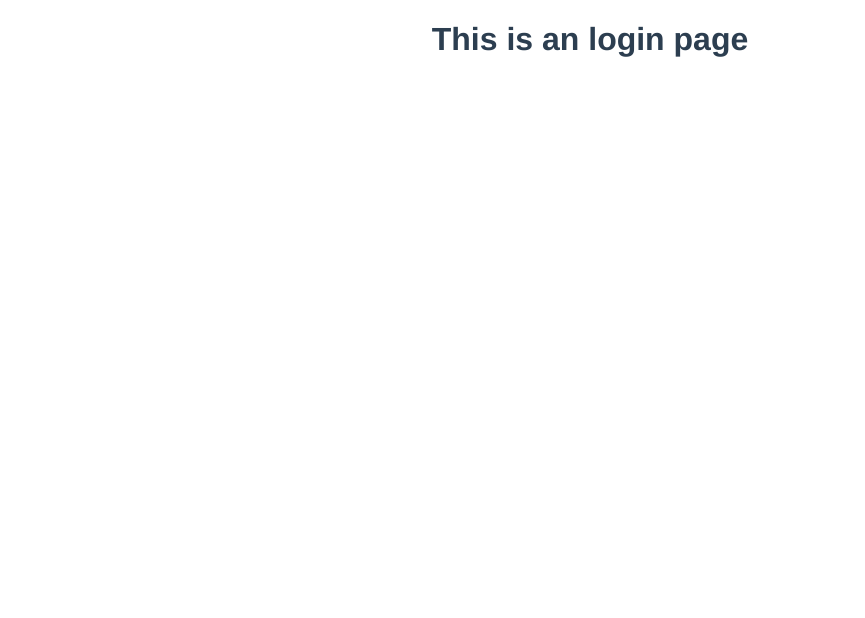
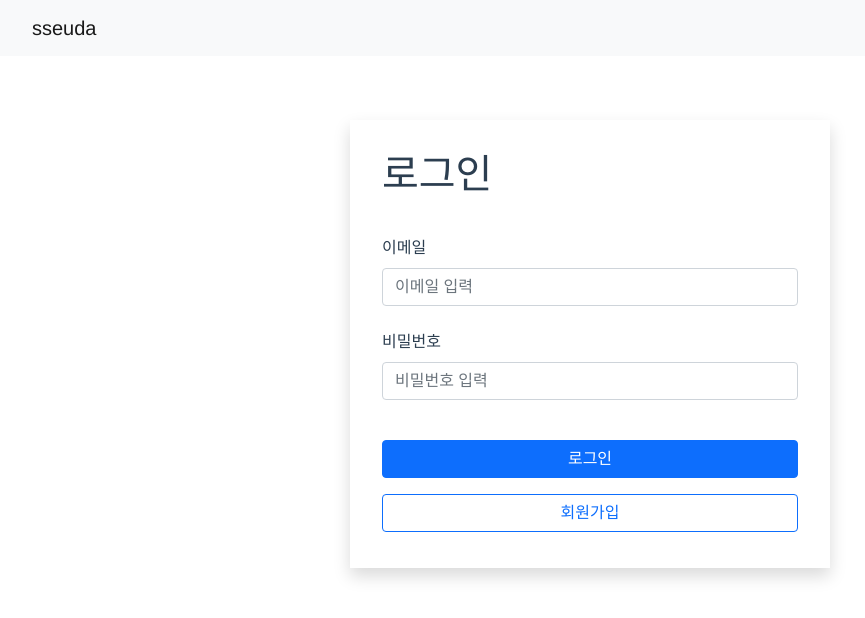
Before and after one commit to yemson/sseuda, a Vue app: page /login in a window 1280 px wide. Shown: the top 618 px of the page, without its empty margins (50-915 px from the left). Built offline with nearby package versions, Linux system fonts and the light colour scheme; no server answers.

Commit message:
feat: 라우터 분류

```diff
--- a/package.json
+++ b/package.json
@@ -5,9 +5,10 @@
   "scripts": {
     "serve": "vue-cli-service serve",
     "build": "vue-cli-service build",
-    "lint": "vue-cli-service lint"
+    "lint": "vue-cli-service lint --fix"
   },
   "dependencies": {
+    "bootstrap": "^5.1.3",
     "core-js": "^3.6.5",
     "firebase": "^9.6.1",
     "vue": "^2.6.11",
--- /dev/null
+++ b/src/components/Nav.vue
@@ -0,0 +1,52 @@
+<template>
+  <nav class="navbar navbar-light bg-light">
+    <div class="container">
+      <router-link
+        class="navbar-brand"
+        to="/"
+      >
+        sseuda
+      </router-link>
+      <div
+        v-if="user.uid == null"
+      >
+        <div
+          class="d-flex"
+        >
+          <router-link
+            class="btn btn-primary"
+            to="/login"
+          >
+            로그인
+          </router-link>
+        </div>
+      </div>
+    </div>
+  </nav>
+</template>
+
+<script>
+import { getAuth, onAuthStateChanged } from 'firebase/auth'
+
+export default ({
+  name: 'Nav',
+  data () {
+    return {
+      user: ''
+    }
+  },
+  mounted () {
+    this.checkAuth()
+  },
+  methods: {
+    checkAuth () {
+      const auth = getAuth()
+      onAuthStateChanged(auth, (user) => {
+        if (user) {
+          this.user = user
+        }
+      })
+    }
+  }
+})
+</script>
--- a/src/main.js
+++ b/src/main.js
@@ -3,6 +3,7 @@ import App from './App.vue'
 import router from './router'
 import { initializeApp } from 'firebase/app'
 import { getAnalytics } from 'firebase/analytics'
+import 'bootstrap/dist/css/bootstrap.css'
 
 const firebaseConfig = {
   apiKey: process.env.VUE_APP_FIREBASE_API_KEY,
--- a/src/router/index.js
+++ b/src/router/index.js
@@ -7,17 +7,17 @@ const routes = [
   {
     path: '/',
     name: 'Home',
-    component: () => import(/* webpackChunkName: "about" */ '../views/Home.vue')
+    component: () => import('../views/Home.vue')
   },
   {
     path: '/login',
     name: 'Login',
-    component: () => import(/* webpackChunkName: "about" */ '../views/Login.vue')
+    component: () => import('../views/Login.vue')
   },
   {
     path: '/register',
     name: 'Register',
-    component: () => import(/* webpackChunkName: "about" */ '../views/Register.vue')
+    component: () => import('../views/Register.vue')
   }
 ]
 
--- a/src/views/Home.vue
+++ b/src/views/Home.vue
@@ -1,11 +1,17 @@
 <template>
   <div>
+    <Nav />
     <p>This is an home page.</p>
   </div>
 </template>
 
 <script>
+import Nav from '../components/Nav.vue'
+
 export default {
-  name: 'Home'
+  name: 'Home',
+  components: {
+    Nav
+  }
 }
 </script>
--- a/src/views/Login.vue
+++ b/src/views/Login.vue
@@ -1,5 +1,126 @@
 <template>
   <div>
-    <h1>This is an login page</h1>
+    <nav class="navbar navbar-light bg-light">
+      <div class="container">
+        <router-link
+          class="navbar-brand"
+          to="/"
+        >
+          sseuda
+        </router-link>
+      </div>
+    </nav>
+    <div
+      class="card"
+      style="width: 30rem; height: 28rem; margin: 0 auto; margin-top: 4em;"
+    >
+      <div
+        class="card-body"
+        style="text-align: left;"
+      >
+        <div
+          class="card-title; mx-3 mt-2"
+          style="font-size: 2.5em;"
+        >
+          로그인
+        </div>
+        <div
+          class="mx-3"
+          style="margin-top: 2rem;"
+        >
+          <label
+            for="emailInput"
+            class="form-label"
+          >이메일</label>
+          <input
+            id="emailInput"
+            v-model="email"
+            type="email"
+            class="form-control"
+            placeholder="이메일 입력"
+          >
+        </div>
+        <div
+          class="mx-3"
+          style="margin-top: 1.5rem;"
+        >
+          <label
+            for="passwordInput"
+            class="form-label"
+          >비밀번호</label>
+          <input
+            id="passwordInput"
+            v-model="password"
+            type="password"
+            class="form-control"
+            placeholder="비밀번호 입력"
+          >
+        </div>
+        <div
+          class="d-grid gap-2 mx-3"
+          style="margin-top: 2.5rem;"
+        >
+          <button
+            class="btn btn-primary mb-2"
+            type="button"
+            @click="login"
+          >
+            로그인
+          </button>
+          <router-link
+            class="btn btn-outline-primary"
+            type="button"
+            to="/register"
+          >
+            회원가입
+          </router-link>
+        </div>
+      </div>
+    </div>
   </div>
 </template>
+
+<script>
+import { getAuth, signInWithEmailAndPassword, onAuthStateChanged } from 'firebase/auth'
+
+export default {
+  name: 'Login',
+  data () {
+    return {
+      email: '',
+      password: ''
+    }
+  },
+  mounted () {
+    this.checkAuth()
+  },
+  methods: {
+    login () {
+      const auth = getAuth()
+      signInWithEmailAndPassword(auth, this.email, this.password)
+        .then(() => {
+          this.$router.push('/')
+        })
+        .catch(error => {
+          alert(error.message)
+        })
+    },
+    checkAuth () {
+      const auth = getAuth()
+      onAuthStateChanged(auth, (user) => {
+        if (user) {
+          this.$router.push('/')
+        }
+      })
+    }
+  }
+}
+</script>
+
+<style>
+  .card {
+    border: none;
+    border-radius: 0;
+    box-shadow: 0 0.5rem 1rem rgba(0, 0, 0, 0.15);
+  }
+</style>
--- a/src/views/Register.vue
+++ b/src/views/Register.vue
@@ -1,5 +1,73 @@
 <template>
   <div>
-    <h1>This is an register page</h1>
+    <nav class="navbar navbar-light bg-light">
+      <div class="container">
+        <router-link
+          class="navbar-brand"
+          to="/"
+        >
+          sseuda
+        </router-link>
+      </div>
+    </nav>
+    <div
+      class="card"
+      style="width: 30rem; height: 28rem; margin: 0 auto; margin-top: 4em;"
+    >
+      <div
+        class="card-body"
+        style="text-align: left;"
+      >
+        <div
+          class="card-title; mx-3 mt-2"
+          style="font-size: 2.5em;"
+        >
+          회원가입
+        </div>
+        <div
+          class="mx-3"
+          style="margin-top: 2rem;"
+        >
+          <label
+            for="emailInput"
+            class="form-label"
+          >이메일</label>
+          <input
+            id="emailInput"
+            v-model="email"
+            type="email"
+            class="form-control"
+            placeholder="이메일 입력"
+          >
+        </div>
+        <div
+          class="mx-3"
+          style="margin-top: 1.5rem;"
+        >
+          <label
+            for="passwordInput"
+            class="form-label"
+          >비밀번호</label>
+          <input
+            id="passwordInput"
+            v-model="password"
+            type="password"
+            class="form-control"
+            placeholder="비밀번호 입력"
+          >
+        </div>
+        <div
+          class="d-grid gap-2 mx-3"
+          style="margin-top: 2.5rem;"
+        >
+          <button
+            class="btn btn-primary"
+            type="button"
+          >
+            회원가입
+          </button>
+        </div>
+      </div>
+    </div>
   </div>
 </template>
```
Also changed, not shown: .eslintrc.js, 1 other file (tests, documents, lock files or other folders).
